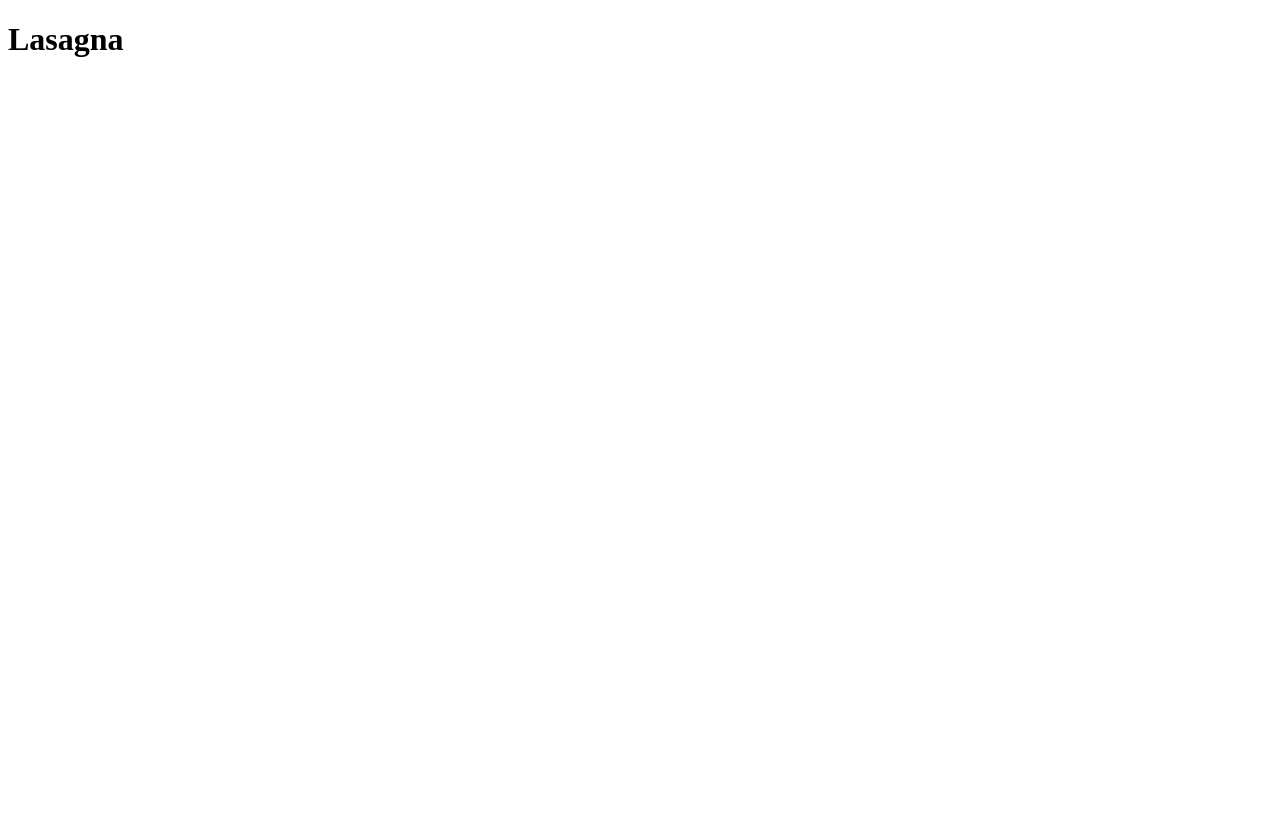
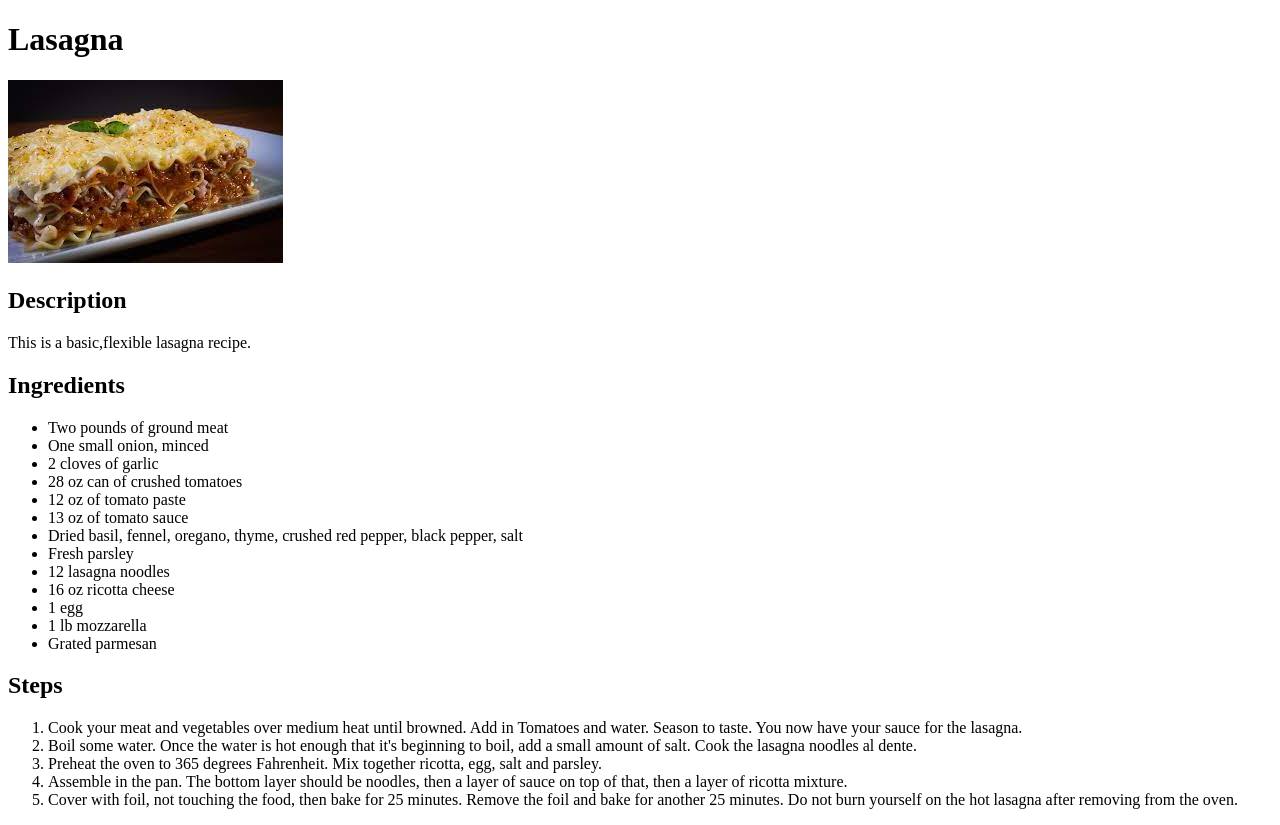
Before and after one commit to matthew-l-craig/odin-recipes, a plain HTML site: page recipes/lasagna.html in a window 1280 px wide. Before the commit the page ends 800 px from the top, so only its background shows below. Drawn offline with Linux system fonts and the light colour scheme.

Commit message:
[added content to lasagna recipe]

```diff
--- a/recipes/lasagna.html
+++ b/recipes/lasagna.html
@@ -14,6 +14,46 @@
 
 <h1>Lasagna</h1>
 
+<img src="../images/lasagna.jpeg" alt="Juicy Lasagna">
+
+<h2>Description</h2>
+
+<p>This is a basic,flexible lasagna recipe.</p>
+
+<h2>Ingredients</h2>
+
+<ul>
+    <li>Two pounds of ground meat</li>
+    <li>One small onion, minced</li>
+    <li>2 cloves of garlic</li>
+    <li>28 oz can of crushed tomatoes</li>
+    <li>12 oz of tomato paste</li>
+    <li>13 oz of tomato sauce</li>
+    <li>Dried basil, fennel, oregano, thyme, crushed red pepper, black pepper, salt</li>
+    <li>Fresh parsley</li>
+    <li>12 lasagna noodles</li>
+    <li>16 oz ricotta cheese</li>
+    <li>1 egg</li>
+    <li>1 lb mozzarella</li>
+    <li>Grated parmesan</li>
+</ul>
+
+<h2>Steps</h2>
+
+<ol>
+
+<li>Cook your meat and vegetables over medium heat until browned. Add in Tomatoes and water. Season to taste. You now have your sauce for the lasagna.<br></li>
+
+<li>Boil some water. Once the water is hot enough that it's beginning to boil, add a small amount of salt. Cook the lasagna noodles al dente.</li>
+
+<li>Preheat the oven to 365 degrees Fahrenheit. Mix together ricotta, egg, salt and parsley.</li>
+
+<li>Assemble in the pan. The bottom layer should be noodles, then a layer of sauce on top of that, then a layer of ricotta mixture.</li>
+
+<li>Cover with foil, not touching the food, then bake for 25 minutes. Remove the foil and bake for another 25 minutes. Do not burn yourself on the hot lasagna after removing from the oven.</li>
+
+</ol>
+
 </body>
 
 
```
